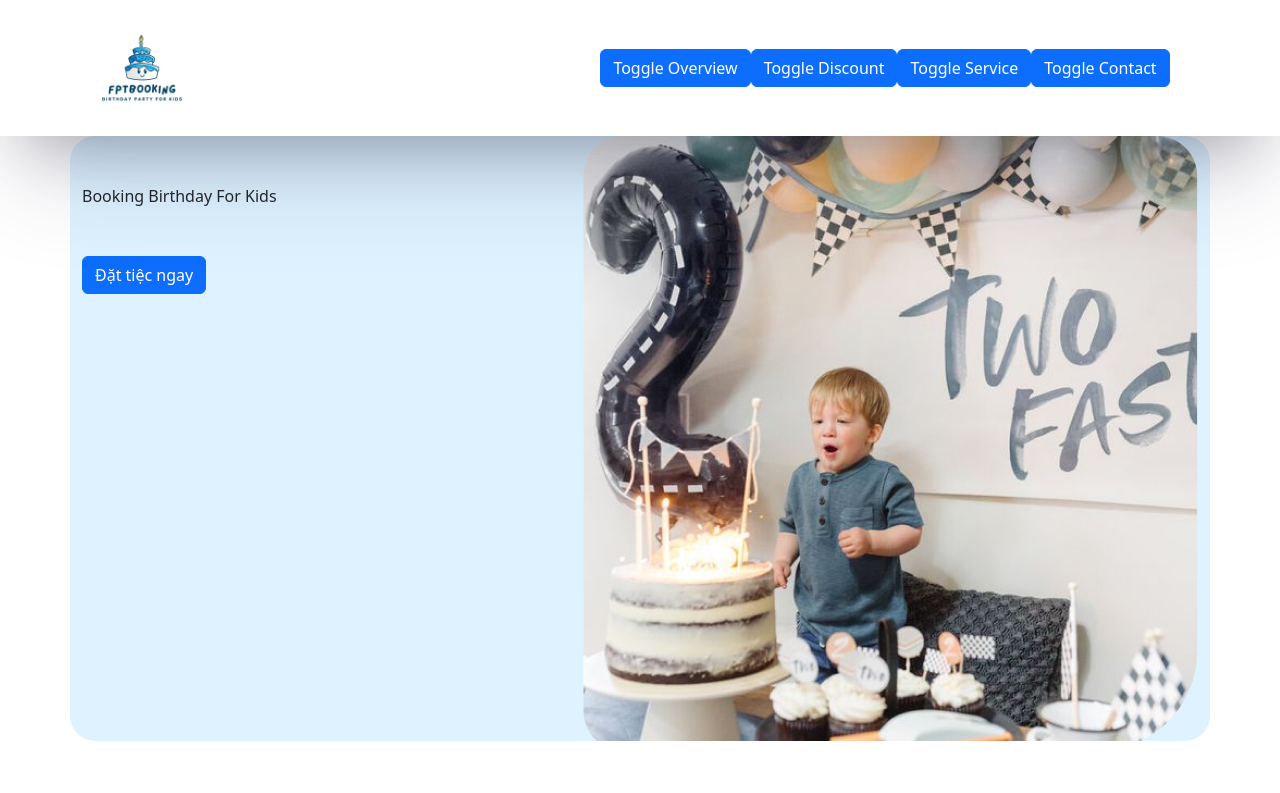
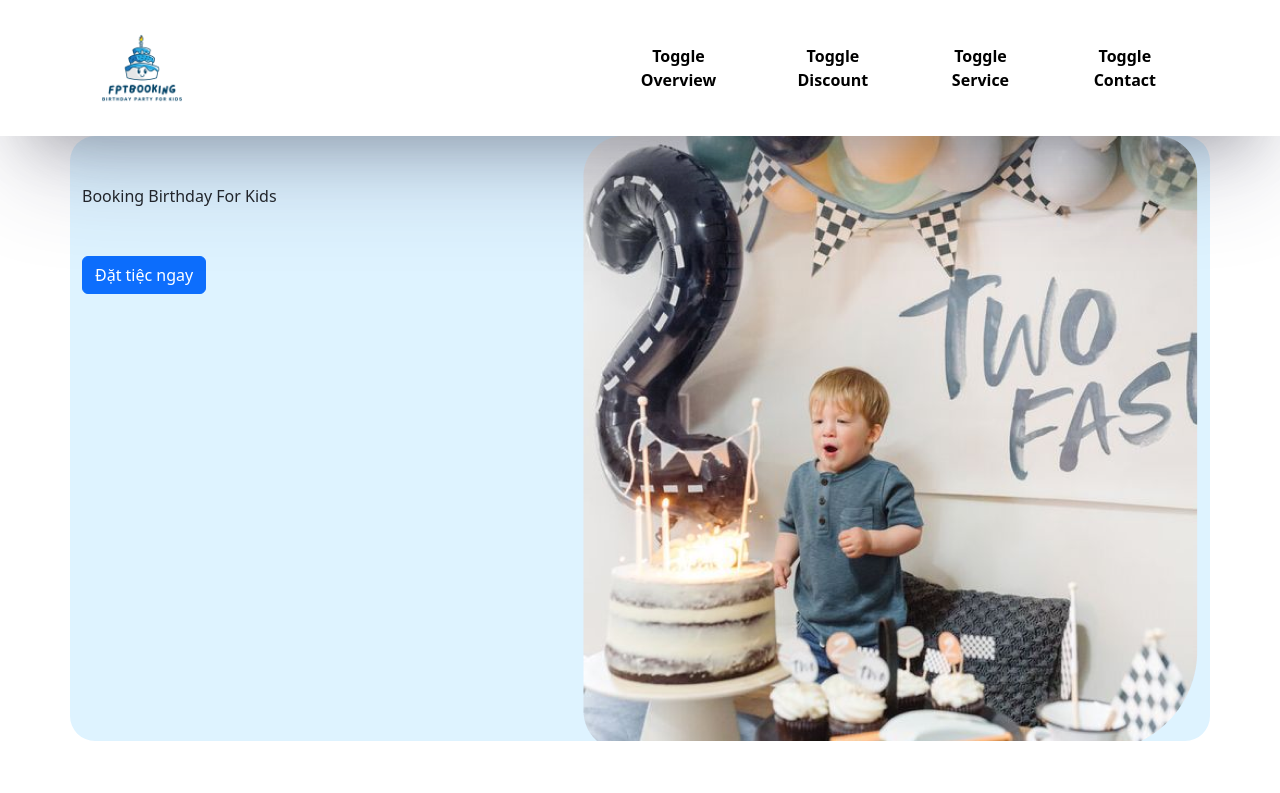
Before and after one commit to hoangleminhtriet/fe, a React (Vite) app in the folder swp/: page / in a window 1280 px wide. Shown: the top 793 px of the page. Built offline with nearby package versions, Linux system fonts and the light colour scheme.

Commit message:
update button header

```diff
--- a/swp/src/components/Header/Header.css
+++ b/swp/src/components/Header/Header.css
@@ -60,3 +60,10 @@ ul {
   box-shadow: -4px -4px 6px rgba(225, 225, 225, 0.1),
     6px 6px 6px rgba(0, 0, 0, 0.3); /* Change box shadow on hover */
 }
+.button-header {
+  background-color: white !important;
+  border: none !important;
+  color: black !important;
+  margin: 1em;
+  font-weight: bold !important;
+}
--- a/swp/src/components/Header/Header.jsx
+++ b/swp/src/components/Header/Header.jsx
@@ -22,10 +22,18 @@ const Header = ({
         <BootstrapNavbar.Toggle aria-controls="navbar" />
         <BootstrapNavbar.Collapse id="navbar">
           <Nav className="me-auto" style={{ marginLeft: "40%" }}>
-            <Button onClick={toggleOverview}>Toggle Overview</Button>
-            <Button onClick={toggleDiscount}>Toggle Discount</Button>
-            <Button onClick={toggleService}>Toggle Service</Button>
-            <Button onClick={toggleContact}>Toggle Contact</Button>
+            <Button className="button-header" onClick={toggleOverview}>
+              Toggle Overview
+            </Button>
+            <Button className="button-header" onClick={toggleDiscount}>
+              Toggle Discount
+            </Button>
+            <Button className="button-header" onClick={toggleService}>
+              Toggle Service
+            </Button>
+            <Button className="button-header" onClick={toggleContact}>
+              Toggle Contact
+            </Button>
           </Nav>
         </BootstrapNavbar.Collapse>
       </Container>
```
